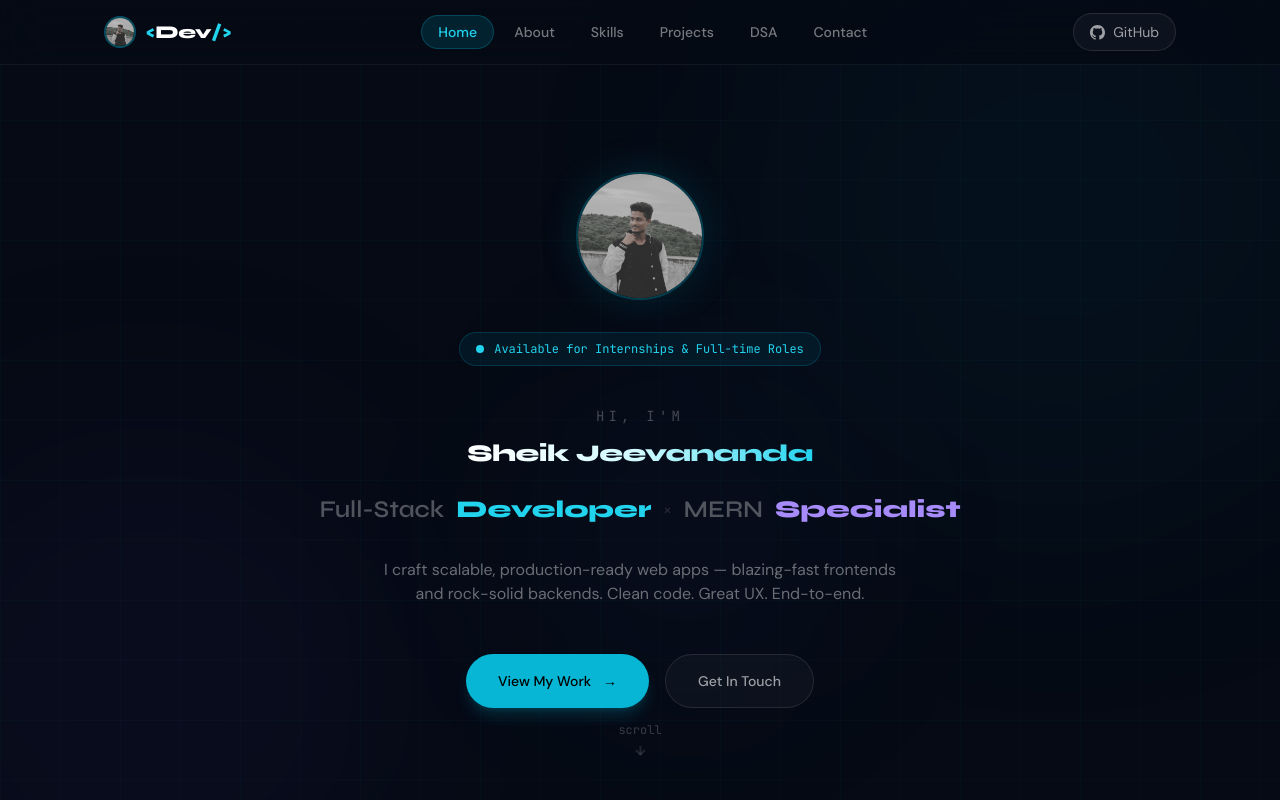
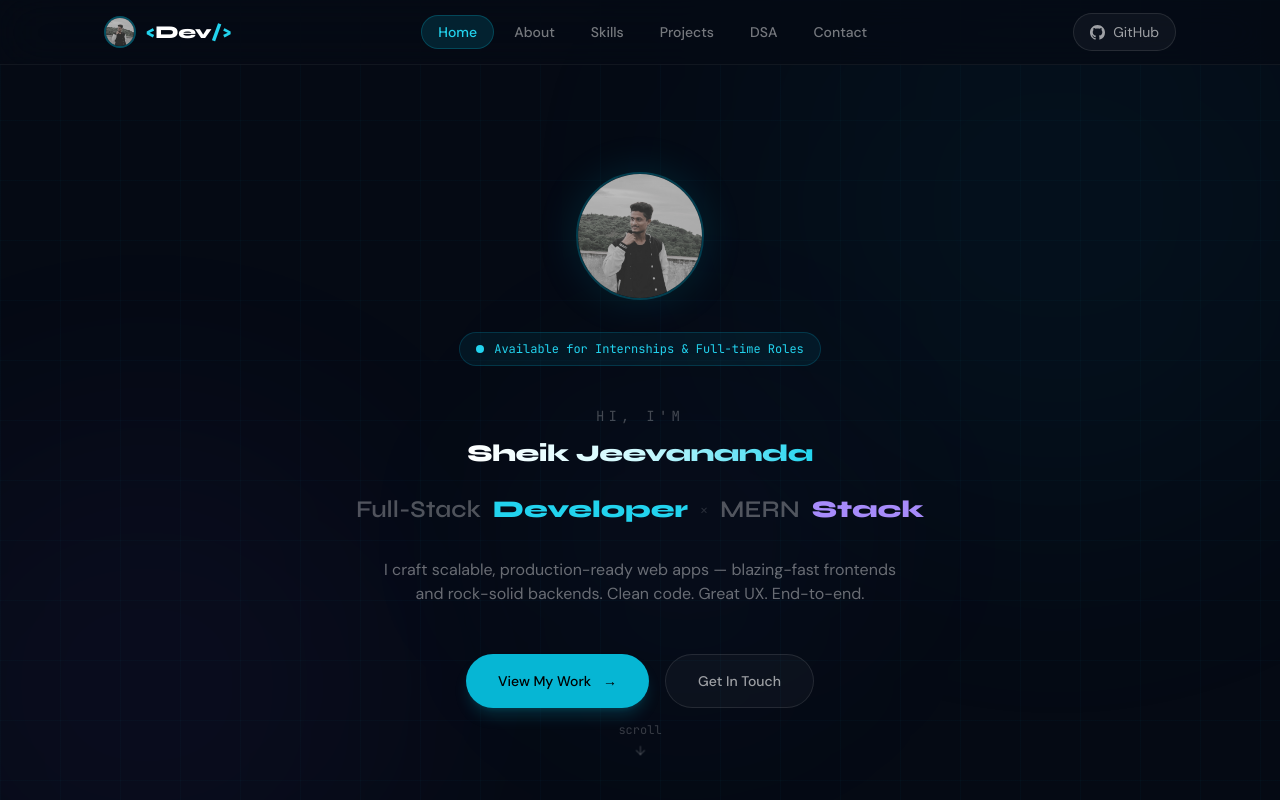
Before and after one commit to Sheik-Jeevananda/Portfolio, a React (Vite) app in the folder my-profile/: page / in a window 1280 px wide. Shown: the top 800 px of the page. Built offline with nearby package versions, Linux system fonts and the light colour scheme; the HTML template or start-up script is replaced by a standard one.

Commit message:
Some Text Updated

```diff
--- a/my-profile/src/components/sections/Hero.tsx
+++ b/my-profile/src/components/sections/Hero.tsx
@@ -11,7 +11,7 @@ const Hero: React.FC = () => (
   >
     {/* Profile photo circle */}
     <div className="relative mb-8">
-      <div className="w-38 h-38 md:w-32 md:h-32 rounded-full overflow-hidden border-2 border-cyan-500/30 shadow-[0_0_40px_rgba(6,182,212,0.15)]">
+      <div className="w-28 h-28 md:w-32 md:h-32 rounded-full overflow-hidden border-2 border-cyan-500/30 shadow-[0_0_40px_rgba(6,182,212,0.15)]">
         <img src={profilePhoto} alt="Profile" className="w-full h-full object-cover" />
       </div>
       {/* Ping ring */}
@@ -41,7 +41,7 @@ const Hero: React.FC = () => (
       <span className="text-xl md:text-2xl font-display font-black text-cyan-400">Developer</span>
       <span className="text-white/15 font-light">×</span>
       <span className="text-xl md:text-2xl font-display font-semibold text-white/30">MERN</span>
-      <span className="text-xl md:text-2xl font-display font-black text-violet-400">Specialist</span>
+      <span className="text-xl md:text-2xl font-display font-black text-violet-400">Stack</span>
     </div>
 
     <p className="max-w-lg text-white/40 text-sm md:text-base leading-relaxed mb-12 font-body">
```
